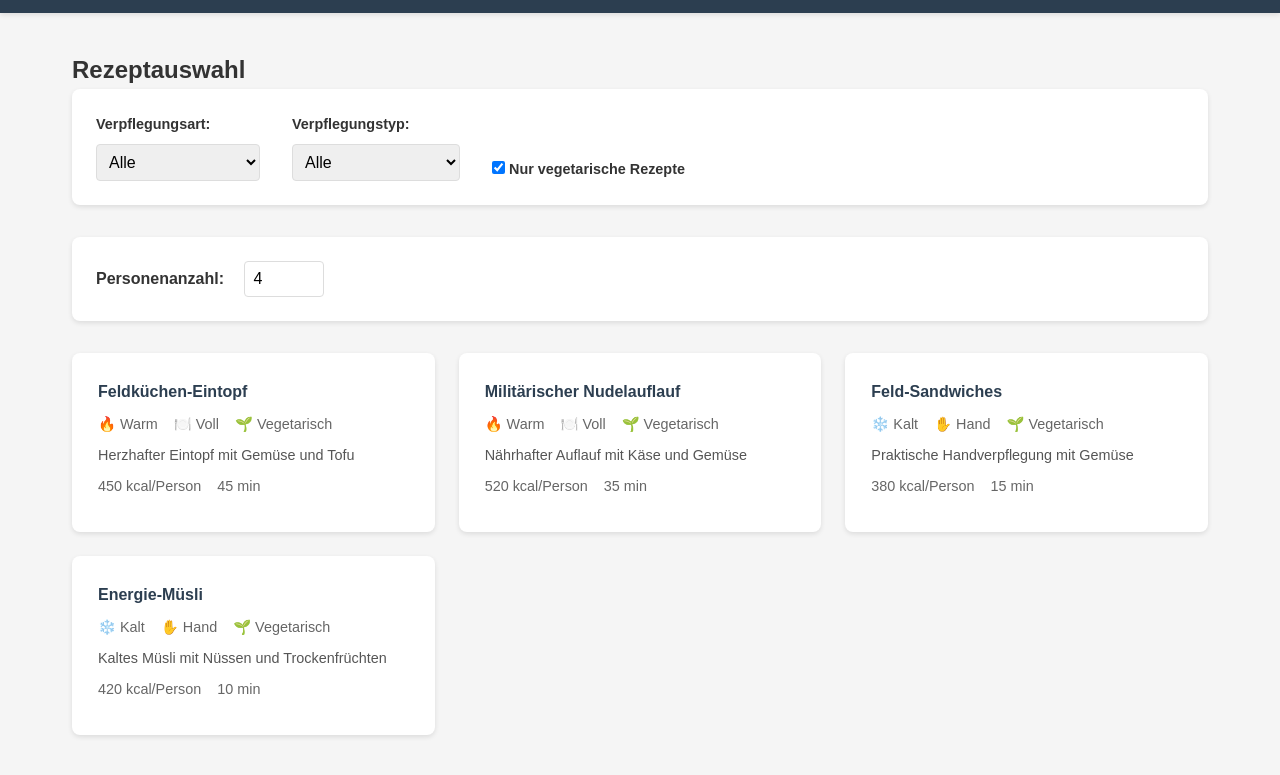
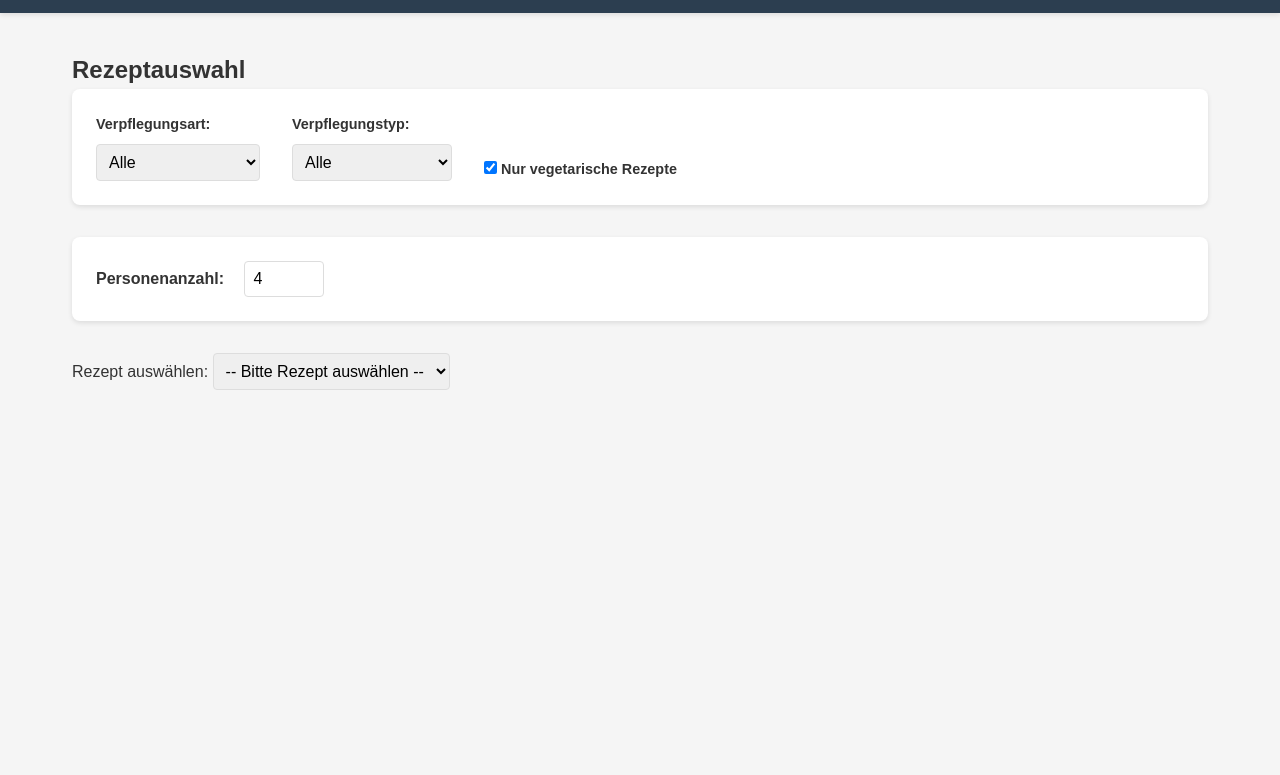
Before and after one commit to Beeking2012/Testversion-Verpflegung, a plain HTML site: page index.html in a window 1280 px wide. Shown: the part 61-836 px from the top of the page. After the commit the page ends 800 px from the top, so only its background shows below. Drawn offline with Linux system fonts and the light colour scheme.

Commit message:
Update index.html

```diff
--- a/index.html
+++ b/index.html
@@ -40,7 +40,7 @@
                         <select id="verpflegungstyp">
                             <option value="">Alle</option>
                             <option value="voll">Vollverpflegung</option>
-                            <option value="hand">Handverpflegation</option>
+                            <option value="hand">Handverpflegung</option>
                         </select>
                     </div>
 
@@ -58,9 +58,12 @@
                     <input type="number" id="personen" min="1" max="100" value="4">
                 </div>
 
-                <!-- Rezept-Auswahl -->
-                <div class="rezepte-grid" id="rezepte-liste">
-                    <!-- Rezepte werden hier dynamisch eingefügt -->
+                <!-- Rezept-Dropdown -->
+                <div class="rezept-dropdown-section">
+                    <label for="rezept-auswahl">Rezept auswählen:</label>
+                    <select id="rezept-auswahl" onchange="zeigeAusgewaehltesRezept()">
+                        <option value="">-- Bitte Rezept auswählen --</option>
+                    </select>
                 </div>
 
                 <!-- Ausgewähltes Rezept -->
@@ -76,7 +79,7 @@
 
                     <div class="rezept-content">
                         <div class="zutaten-section">
-                            <h4>Zutaten</h4>
+                            <h4>Zutaten für <span id="zutaten-personen">4</span> Personen</h4>
                             <ul id="rezept-zutaten"></ul>
                         </div>
 
@@ -105,7 +108,9 @@
                 <h2>Einkaufsliste</h2>
 
                 <div class="einkaufsliste-info">
-                    <p>Für <span id="einkauf-personen">4</span> Personen</p>
+                    <p>Für <span id="einkauf-personen">4</span> Personen |
+                       <strong id="einkauf-rezept-titel">Kein Rezept ausgewählt</strong>
+                    </p>
                     <div>
                         <button onclick="exportEinkaufslistePDF()">Einkaufsliste als PDF exportieren</button>
                         <button onclick="showPage('rezepte')">Zurück zu Rezepten</button>
@@ -113,7 +118,7 @@
                 </div>
 
                 <div id="einkaufsliste-content">
-                    <!-- Einkaufsliste wird hier dynamisch eingefügt -->
+                    <p>Bitte wähle zuerst ein Rezept auf der Rezept-Seite aus.</p>
                 </div>
             </div>
         </div>
@@ -139,18 +144,22 @@
                     { menge: 2, einheit: "EL", name: "Tomatenmark" },
                     { menge: 1.5, einheit: "l", name: "Gemüsebrühe" },
                     { menge: 2, einheit: "TL", name: "Paprikapulver" },
-                    { menge: 1, einheit: "Bund", name: "Petersilie, gehackt" }
+                    { menge: 1, einheit: "Bund", name: "Petersilie, gehackt" },
+                    { menge: 3, einheit: "EL", name: "Öl" },
+                    { menge: 1, einheit: "TL", name: "Salz" },
+                    { menge: 0.5, einheit: "TL", name: "Pfeffer" }
                 ],
                 zubereitung: [
-                    "Zwiebel in einem großen Topf anschwitzen",
-                    "Tomatenmark zugeben und kurz mitrösten",
-                    "Kartoffeln und Karotten hinzufügen, 5 Minuten mitdünsten",
-                    "Mit Gemüsebrühe ablöschen und aufkochen lassen",
-                    "Bei mittlerer Hitze 20 Minuten köcheln lassen",
-                    "Tofu und Gewürze zugeben, weitere 10 Minuten köcheln",
-                    "Mit Petersilie bestreuen und servieren"
+                    "Zwiebel in einem großen Topf mit Öl glasig anschwitzen",
+                    "Tomatenmark zugeben und kurz mitrösten bis es duftet",
+                    "Kartoffeln und Karotten hinzufügen, 5 Minuten unter Rühren mitdünsten",
+                    "Mit Gemüsebrühe ablöschen und kräftig aufkochen lassen",
+                    "Hitze reduzieren und bei mittlerer Hitze 20 Minuten köcheln lassen",
+                    "Tofu in Würfeln schneiden und zusammen mit den Gewürzen zugeben",
+                    "Weitere 10 Minuten köcheln lassen bis die Kartoffeln weich sind",
+                    "Mit frisch gehackter Petersilie bestreuen und heiß servieren"
                 ],
-                portionierung: "In feste Schüsseln portionieren. Pro Person 1,5 Liter Eintopf berechnen. Mit Brot servieren."
+                portionierung: "In feste Feldküchen-Schüsseln portionieren. Pro Person ca. 1,5 Liter Eintopf berechnen. Mit frischem Brot oder Knäckebrot servieren. Für Feldverhältnisse in Thermosbehälter abfüllen."
             },
             {
                 id: 2,
@@ -162,25 +171,31 @@
                 kalorien: 520,
                 zubereitungszeit: 35,
                 zutaten: [
-                    { menge: 400, einheit: "g", name: "Nudeln" },
+                    { menge: 400, einheit: "g", name: "Nudeln (Fusilli oder Penne)" },
                     { menge: 200, einheit: "g", name: "Gouda, gerieben" },
-                    { menge: 1, einheit: "", name: "Brokkoli, in Röschen" },
+                    { menge: 1, einheit: "", name: "Brokkoli, in kleinen Röschen" },
                     { menge: 1, einheit: "", name: "Paprika, gewürfelt" },
                     { menge: 2, einheit: "", name: "Eier" },
                     { menge: 200, einheit: "ml", name: "Sahne" },
-                    { menge: 1, einheit: "TL", name: "Muskatnuss" },
-                    { menge: 100, einheit: "g", name: "Parmesan, gerieben" }
+                    { menge: 100, einheit: "ml", name: "Milch" },
+                    { menge: 1, einheit: "TL", name: "Muskatnuss, frisch gerieben" },
+                    { menge: 100, einheit: "g", name: "Parmesan, gerieben" },
+                    { menge: 2, einheit: "EL", name: "Butter" },
+                    { menge: 1, einheit: "TL", name: "Salz" },
+                    { menge: 0.5, einheit: "TL", name: "Pfeffer" }
                 ],
                 zubereitung: [
-                    "Nudeln al dente kochen, Brokkoli blanchieren",
-                    "Ofen auf 200°C vorheizen",
-                    "Eier mit Sahne und Gewürzen verquirlen",
-                    "Nudeln, Gemüse und Gouda in eine Auflaufform geben",
-                    "Eiermischung darüber gießen",
-                    "Mit Parmesan bestreuen",
-                    "25 Minuten backen bis goldbraun"
+                    "Nudeln in reichlich Salzwasser bissfest kochen, abgießen und abtropfen lassen",
+                    "Brokkoli waschen, in Röschen teilen und 3 Minuten blanchieren",
+                    "Ofen auf 200°C Umluft vorheizen",
+                    "Eier mit Sahne, Milch und Gewürzen verquirlen",
+                    "Butter in einer Auflaufform schmelzen, Nudeln und Gemüse einfüllen",
+                    "Geriebenen Gouda unterheben und gleichmäßig verteilen",
+                    "Eiermischung darüber gießen, alles gut durchmischen",
+                    "Mit Parmesan bestreuen und im vorgeheizten Ofen",
+                    "25-30 Minuten backen bis die Oberfläche goldbraun ist"
                 ],
-                portionierung: "In Auflaufformen portionieren. Pro Person 1/8 der Form. Mit Salat servieren."
+                portionierung: "In Auflaufformen portionieren. Pro Person 1/8 der Form. Mit frischem Feldsalat oder eingelegtem Gemüse servieren. Für Außeneinsätze in Aluschalen abfüllen."
             },
             {
                 id: 3,
@@ -193,23 +208,30 @@
                 zubereitungszeit: 15,
                 zutaten: [
                     { menge: 8, einheit: "Scheiben", name: "Vollkornbrot" },
-                    { menge: 200, einheit: "g", name: "Frischkäse" },
-                    { menge: 1, einheit: "", name: "Gurke, in Scheiben" },
-                    { menge: 1, einheit: "", name: "Tomate, in Scheiben" },
-                    { menge: 4, einheit: "Blätter", name: "Salat" },
-                    { menge: 1, einheit: "", name: "Avocado" },
-                    { menge: 2, einheit: "EL", name: "Zitronensaft" }
+                    { menge: 200, einheit: "g", name: "Frischkäse, natur" },
+                    { menge: 1, einheit: "", name: "Gurke, in dünnen Scheiben" },
+                    { menge: 1, einheit: "", name: "Tomate, in dünnen Scheiben" },
+                    { menge: 4, einheit: "Blätter", name: "Eisbergsalat" },
+                    { menge: 1, einheit: "", name: "Avocado, reif" },
+                    { menge: 2, einheit: "EL", name: "Zitronensaft" },
+                    { menge: 1, einheit: "", name: "Rote Zwiebel, in dünnen Ringen" },
+                    { menge: 1, einheit: "Prise", name: "Salz" },
+                    { menge: 1, einheit: "Prise", name: "Pfeffer" },
+                    { menge: 1, einheit: "TL", name: "getrockneter Dill" }
                 ],
                 zubereitung: [
                     "Brot scheibenweise mit Frischkäse bestreichen",
-                    "Avocado mit Zitronensaft zerdrücken",
+                    "Avocado halbieren, Stein entfernen, Fruchtfleisch herauslöffeln",
+                    "Avocado mit Zitronensaft, Salz und Pfeffer zerdrücken",
                     "Auf 4 Brotscheiben Salatblätter legen",
-                    "Gurken- und Tomatenscheiben darauf anordnen",
-                    "Avocadocreme gleichmäßig verteilen",
-                    "Mit restlichen Brotscheiben bedecken",
-                    "Sandwiches diagonal durchschneiden"
+                    "Gurken- und Tomatenscheiben gleichmäßig darauf anordnen",
+                    "Rote Zwiebelringe darüber verteilen",
+                    "Avocadocreme gleichmäßig auf den belegten Scheiben verteilen",
+                    "Mit getrocknetem Dill bestreuen",
+                    "Mit restlichen Brotscheiben bedecken und leicht andrücken",
+                    "Sandwiches diagonal durchschneiden für bessere Handhabung"
                 ],
-                portionierung: "Jedes Sandwich in Frischhaltefolie wickeln. Pro Person 1 Sandwich (2 Dreiecke)."
+                portionierung: "Jedes Sandwich einzeln in Frischhaltefolie oder Butterbrotpapier wickeln. Pro Person 1 Sandwich (2 Dreiecke). Für längere Touren kühl transportieren. Mit Apfel oder Müsliriegel ergänzen."
             },
             {
                 id: 4,
@@ -221,21 +243,26 @@
                 kalorien: 420,
                 zubereitungszeit: 10,
                 zutaten: [
-                    { menge: 400, einheit: "g", name: "Haferflocken" },
-                    { menge: 100, einheit: "g", name: "Nüsse, gemischt" },
-                    { menge: 100, einheit: "g", name: "Trockenfrüchte" },
+                    { menge: 400, einheit: "g", name: "Haferflocken, zart" },
+                    { menge: 100, einheit: "g", name: "Nüsse, gemischt (Walnüsse, Haselnüsse)" },
+                    { menge: 100, einheit: "g", name: "Trockenfrüchte (Rosinen, Aprikosen)" },
+                    { menge: 50, einheit: "g", name: "Sonnenblumenkerne" },
+                    { menge: 50, einheit: "g", name: "Kürbiskerne" },
                     { menge: 4, einheit: "EL", name: "Honig" },
                     { menge: 2, einheit: "TL", name: "Zimt" },
+                    { menge: 1, einheit: "Prise", name: "Salz" },
                     { menge: 1, einheit: "l", name: "Milch oder Pflanzenmilch" }
                 ],
                 zubereitung: [
                     "Haferflocken in eine große Schüssel geben",
-                    "Nüsse hacken und zu den Haferflocken geben",
+                    "Nüsse grob hacken und zu den Haferflocken geben",
                     "Trockenfrüchte klein schneiden und untermischen",
-                    "Honig und Zimt unterrühren",
-                    "Alles gut vermengen"
+                    "Sonnenblumenkerne und Kürbiskerne hinzufügen",
+                    "Honig, Zimt und eine Prise Salz unterrühren",
+                    "Alles gut vermengen bis eine gleichmäßige Mischung entsteht",
+                    "In verschließbare Behälter oder Beutel abfüllen"
                 ],
-                portionierung: "In wiederverschließbare Beutel portionieren. Pro Person 150g Müsli mit 250ml Milch."
+                portionierung: "In wiederverschließbare Beutel oder Dosen portionieren. Pro Person 150g Müsli mit 250ml Milch. Trocken portioniert für Feldverpflegung geeignet. Mit frischen Beeren oder Bananen ergänzbar."
             },
             {
                 id: 5,
@@ -252,24 +279,31 @@
                     { menge: 2, einheit: "", name: "Paprika, in Streifen" },
                     { menge: 3, einheit: "EL", name: "Tomatenmark" },
                     { menge: 2, einheit: "l", name: "Rinderbrühe" },
-                    { menge: 2, einheit: "EL", name: "Paprikapulver" },
-                    { menge: 1, einheit: "EL", name: "Majoran" }
+                    { menge: 2, einheit: "EL", name: "Paprikapulver, edelsüß" },
+                    { menge: 1, einheit: "EL", name: "Majoran" },
+                    { menge: 2, einheit: "EL", name: "Öl" },
+                    { menge: 1, einheit: "EL", name: "Mehl" },
+                    { menge: 2, einheit: "", name: "Lorbeerblätter" },
+                    { menge: 1, einheit: "TL", name: "Kümmel" },
+                    { menge: 1, einheit: "TL", name: "Salz" },
+                    { menge: 0.5, einheit: "TL", name: "Pfeffer" }
                 ],
                 zubereitung: [
-                    "Fleisch in einem großen Topf scharf anbraten",
-                    "Zwiebeln zugeben und mitbraten",
-                    "Tomatenmark einrühren und kurz rösten",
-                    "Mit Brühe ablöschen, aufkochen lassen",
-                    "Bei kleiner Hitze 60 Minuten köcheln",
-                    "Paprika zugeben, weitere 20 Minuten garen",
-                    "Mit Gewürzen abschmecken"
+                    "Fleisch trocken tupfen und in einem großen Gusseisentopf portionsweise scharf anbraten",
+                    "Fleisch herausnehmen, Zwiebeln im Bratfond glasig dünsten",
+                    "Tomatenmark einrühren und kurz mitrösten bis es dunkler wird",
+                    "Paprikapulver zugeben und kurz mitdünsten (nicht verbrennen lassen!)",
+                    "Fleisch zurück in den Topf geben, mit Mehl bestäuben und kurz mitrösten",
+                    "Mit Rinderbrühe ablöschen, kräftig aufkochen lassen",
+                    "Majoran, Lorbeerblätter und Kümmel zugeben",
+                    "Bei kleiner Hitze 60 Minuten köcheln lassen, gelegentlich umrühren",
+                    "Paprika in Streifen schneiden und zugeben, weitere 20 Minuten garen",
+                    "Mit Salz und Pfeffer abschmecken, Lorbeerblätter entfernen"
                 ],
-                portionierung: "Mit Kartoffeln oder Nudeln servieren. Pro Person 300g Gulasch mit Beilage."
+                portionierung: "Mit Salzkartoffeln oder frischem Brot servieren. Pro Person 300g Gulasch mit Beilage. In Feldküchen-Töpfen warm halten. Für mobile Einsätze in Thermosbehältern transportieren."
             }
         ];
-    </script>
 
-    <script>
         // Globale Variablen
         let aktuellesRezept = null;
         let personenAnzahl = 4;
@@ -285,10 +319,11 @@
             document.getElementById('personen').addEventListener('input', function() {
                 personenAnzahl = parseInt(this.value) || 1;
                 console.log('Personenanzahl geändert:', personenAnzahl);
+                // Personenanzahl in der Anzeige aktualisieren
+                document.getElementById('zutaten-personen').textContent = personenAnzahl;
                 if (aktuellesRezept) {
-                    zeigeRezeptDetails(aktuellesRezept);
+                    zeigeAusgewaehltesRezept();
                 }
-                // Einkaufsliste wird erst aktualisiert wenn man auf der Seite ist
             });
 
             // Navigation
@@ -311,9 +346,12 @@
 
             const initialPage = window.location.hash.replace('#', '') || 'rezepte';
             showPage(initialPage);
+
+            // Rezepte initial laden
+            filterRezepte();
         });
 
-        // Seitenwechsel - KORRIGIERT
+        // Seitenwechsel
         function showPage(pageId) {
             console.log('Wechsle zu Seite:', pageId);
 
@@ -351,14 +389,12 @@
             }
         }
 
-        // Rezepte filtern und anzeigen
+        // Rezepte filtern und Dropdown füllen
         function filterRezepte() {
             console.log('Filtere Rezepte...');
             const verpflegungsart = document.getElementById('verpflegungsart').value;
             const verpflegungstyp = document.getElementById('verpflegungstyp').value;
             const nurVegetarisch = document.getElementById('vegetarisch').checked;
-
-            console.log('Filter:', { verpflegungsart, verpflegungstyp, nurVegetarisch });
 
             const gefilterteRezepte = rezepteDaten.filter(rezept => {
                 if (verpflegungsart && rezept.verpflegungsart !== verpflegungsart) return false;
@@ -367,45 +403,33 @@
                 return true;
             });
 
-            console.log('Gefilterte Rezepte:', gefilterteRezepte);
-            zeigeRezepte(gefilterteRezepte);
-        }
+            // Dropdown füllen
+            const dropdown = document.getElementById('rezept-auswahl');
+            dropdown.innerHTML = '<option value="">-- Bitte Rezept auswählen --</option>';
 
-        // Rezepte in der Grid anzeigen
-        function zeigeRezepte(rezepte) {
-            const container = document.getElementById('rezepte-liste');
-            console.log('Zeige Rezepte an:', rezepte.length);
-
-            if (rezepte.length === 0) {
-                container.innerHTML = '<p class="keine-rezepte">Keine Rezepte gefunden, die den Filterkriterien entsprechen.</p>';
-                document.getElementById('rezept-details').style.display = 'none';
-                return;
-            }
-
-            container.innerHTML = rezepte.map(rezept => `
-                <div class="rezept-karte" onclick="zeigeRezeptDetails(${rezept.id})">
-                    <h4>${rezept.titel}</h4>
-                    <div class="rezept-info">
-                        <span>${rezept.verpflegungsart === 'warm' ? '🔥 Warm' : '❄️ Kalt'}</span>
-                        <span>${rezept.verpflegungstyp === 'voll' ? '🍽️ Voll' : '✋ Hand'}</span>
-                        <span>${rezept.vegetarisch ? '🌱 Vegetarisch' : '🥩 Mit Fleisch'}</span>
-                    </div>
-                    <p class="rezept-beschreibung">${rezept.beschreibung}</p>
-                    <div class="rezept-info">
-                        <span>${rezept.kalorien} kcal/Person</span>
-                        <span>${rezept.zubereitungszeit} min</span>
-                    </div>
-                </div>
-            `).join('');
+            gefilterteRezepte.forEach(rezept => {
+                const option = document.createElement('option');
+                option.value = rezept.id;
+                option.textContent = rezept.titel;
+                dropdown.appendChild(option);
+            });
 
             // Rezept Details ausblenden
             document.getElementById('rezept-details').style.display = 'none';
             aktuellesRezept = null;
         }
 
-        // Rezept Details anzeigen
-        function zeigeRezeptDetails(rezeptId) {
-            console.log('Zeige Rezept Details:', rezeptId);
+        // Ausgewähltes Rezept anzeigen
+        function zeigeAusgewaehltesRezept() {
+            const dropdown = document.getElementById('rezept-auswahl');
+            const rezeptId = parseInt(dropdown.value);
+
+            if (!rezeptId) {
+                document.getElementById('rezept-details').style.display = 'none';
+                aktuellesRezept = null;
+                return;
+            }
+
             const rezept = rezepteDaten.find(r => r.id === rezeptId);
             aktuellesRezept = rezept;
 
@@ -414,11 +438,8 @@
                 return;
             }
 
-            // Karten Auswahl aktualisieren
-            document.querySelectorAll('.rezept-karte').forEach(karte => {
-                karte.classList.remove('ausgewaehlt');
-            });
-            event.currentTarget.classList.add('ausgewaehlt');
+            // Personenanzahl anzeigen
+            document.getElementById('zutaten-personen').textContent = personenAnzahl;
 
             // Details anzeigen
             document.getElementById('rezept-titel').textContent = rezept.titel;
@@ -430,7 +451,14 @@
             const zutatenListe = document.getElementById('rezept-zutaten');
             zutatenListe.innerHTML = rezept.zutaten.map(zutat => {
                 const skalierteMenge = (zutat.menge / 4) * personenAnzahl;
-                return `<li>${skalierteMenge.toFixed(1)} ${zutat.einheit} ${zutat.name}</li>`;
+                // Bei kleinen Mengen runden
+                let angezeigteMenge = skalierteMenge;
+                if (skalierteMenge < 1 && zutat.einheit !== 'Prise' && zutat.einheit !== 'TL' && zutat.einheit !== 'EL') {
+                    angezeigteMenge = skalierteMenge.toFixed(2);
+                } else if (skalierteMenge % 1 !== 0) {
+                    angezeigteMenge = skalierteMenge.toFixed(1);
+                }
+                return `<li>${angezeigteMenge} ${zutat.einheit} ${zutat.name}</li>`;
             }).join('');
 
             // Zubereitung anzeigen
@@ -458,16 +486,26 @@
         // Einkaufsliste aktualisieren
         function aktualisiereEinkaufsliste() {
             console.log('Aktualisiere Einkaufsliste');
+
+            // Personenanzahl und Rezeptname in Einkaufsliste anzeigen
+            document.getElementById('einkauf-personen').textContent = personenAnzahl;
+
             if (!aktuellesRezept) {
-                document.getElementById('einkaufsliste-content').innerHTML = '<p>Bitte wähle zuerst ein Rezept aus der Rezept-Seite aus.</p>';
+                document.getElementById('einkauf-rezept-titel').textContent = 'Kein Rezept ausgewählt';
+                document.getElementById('einkaufsliste-content').innerHTML = '<p>Bitte wähle zuerst ein Rezept auf der Rezept-Seite aus.</p>';
                 return;
             }
 
-            document.getElementById('einkauf-personen').textContent = personenAnzahl;
+            document.getElementById('einkauf-rezept-titel').textContent = aktuellesRezept.titel;
 
             const container = document.getElementById('einkaufsliste-content');
 
             const zutatenGruppiert = gruppiereZutaten(aktuellesRezept.zutaten);
+
+            if (Object.keys(zutatenGruppiert).length === 0) {
+                container.innerHTML = '<p>Keine Zutaten gefunden.</p>';
+                return;
+            }
 
             container.innerHTML = Object.keys(zutatenGruppiert).map(kategorie => `
                 <div class="einkaufsliste-kategorie">
@@ -494,9 +532,18 @@
 
             zutaten.forEach(zutat => {
                 const skalierteMenge = (zutat.menge / 4) * personenAnzahl;
+                let angezeigteMenge = skalierteMenge;
+
+                // Mengen anpassen für bessere Lesbarkeit
+                if (skalierteMenge < 1 && zutat.einheit !== 'Prise' && zutat.einheit !== 'TL' && zutat.einheit !== 'EL') {
+                    angezeigteMenge = skalierteMenge.toFixed(2);
+                } else if (skalierteMenge % 1 !== 0) {
+                    angezeigteMenge = skalierteMenge.toFixed(1);
+                }
+
                 const zutatMitMenge = {
                     ...zutat,
-                    menge: skalierteMenge.toFixed(1)
+                    menge: angezeigteMenge
                 };
 
                 // Einfache Kategorisierung basierend auf Zutatenname
```
